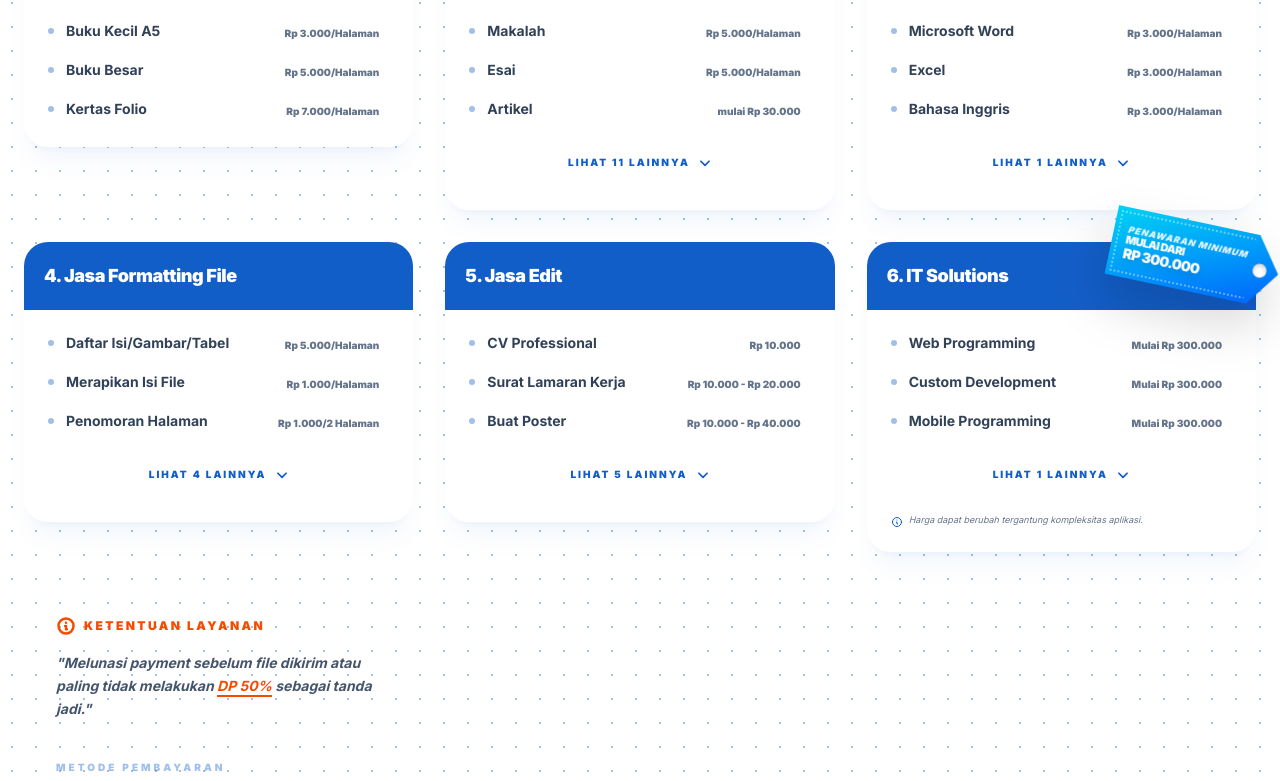
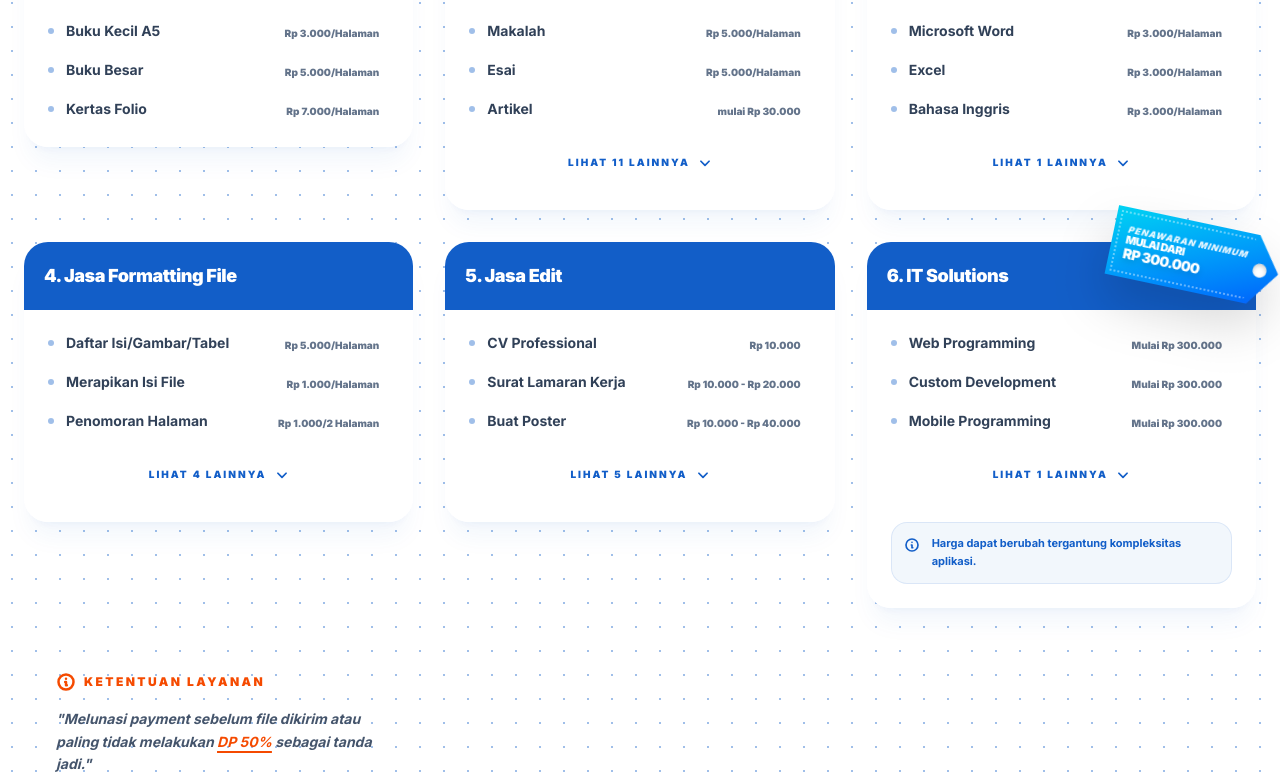
Before and after one commit to MakdumIbrohim/mifabye-finance, a Next.js app: page / in a window 1280 px wide. Shown: the part 1521-2302 px from the top of the page. Built offline with nearby package versions, Linux system fonts and the light colour scheme.

Commit message:
style: update IT Solutions disclaimer layout with card styling and improved typography

```diff
--- a/app/page.tsx
+++ b/app/page.tsx
@@ -293,10 +293,12 @@ export default function LandingPage() {
                     )}
                     {/* Specific Disclaimer for IT Solutions */}
                     {svc.category === "6. IT Solutions" && (
-                      <p className={`mt-4 text-[9px] italic flex items-start gap-1.5 leading-tight ${isDarkMode ? "text-slate-500" : "text-text-muted"}`}>
-                        <svg className="w-3 h-3 flex-shrink-0 mt-0.5 text-primary" fill="none" stroke="currentColor" viewBox="0 0 24 24"><path strokeLinecap="round" strokeLinejoin="round" strokeWidth={2} d="M13 16h-1v-4h-1m1-4h.01M21 12a9 9 0 11-18 0 9 9 0 0118 0z" /></svg>
-                        Harga dapat berubah tergantung kompleksitas aplikasi.
-                      </p>
+                      <div className={`mt-6 p-3 rounded-xl border flex items-start gap-3 transition-all ${isDarkMode ? "bg-primary/10 border-primary/20" : "bg-primary/5 border-primary/10"}`}>
+                        <svg className="w-4 h-4 flex-shrink-0 mt-0.5 text-primary" fill="none" stroke="currentColor" viewBox="0 0 24 24"><path strokeLinecap="round" strokeLinejoin="round" strokeWidth={2.5} d="M13 16h-1v-4h-1m1-4h.01M21 12a9 9 0 11-18 0 9 9 0 0118 0z" /></svg>
+                        <p className={`text-[11px] font-bold leading-relaxed ${isDarkMode ? "text-primary/90" : "text-primary"}`}>
+                          Harga dapat berubah tergantung kompleksitas aplikasi.
+                        </p>
+                      </div>
                     )}
                   </div>
                 </div>
```
